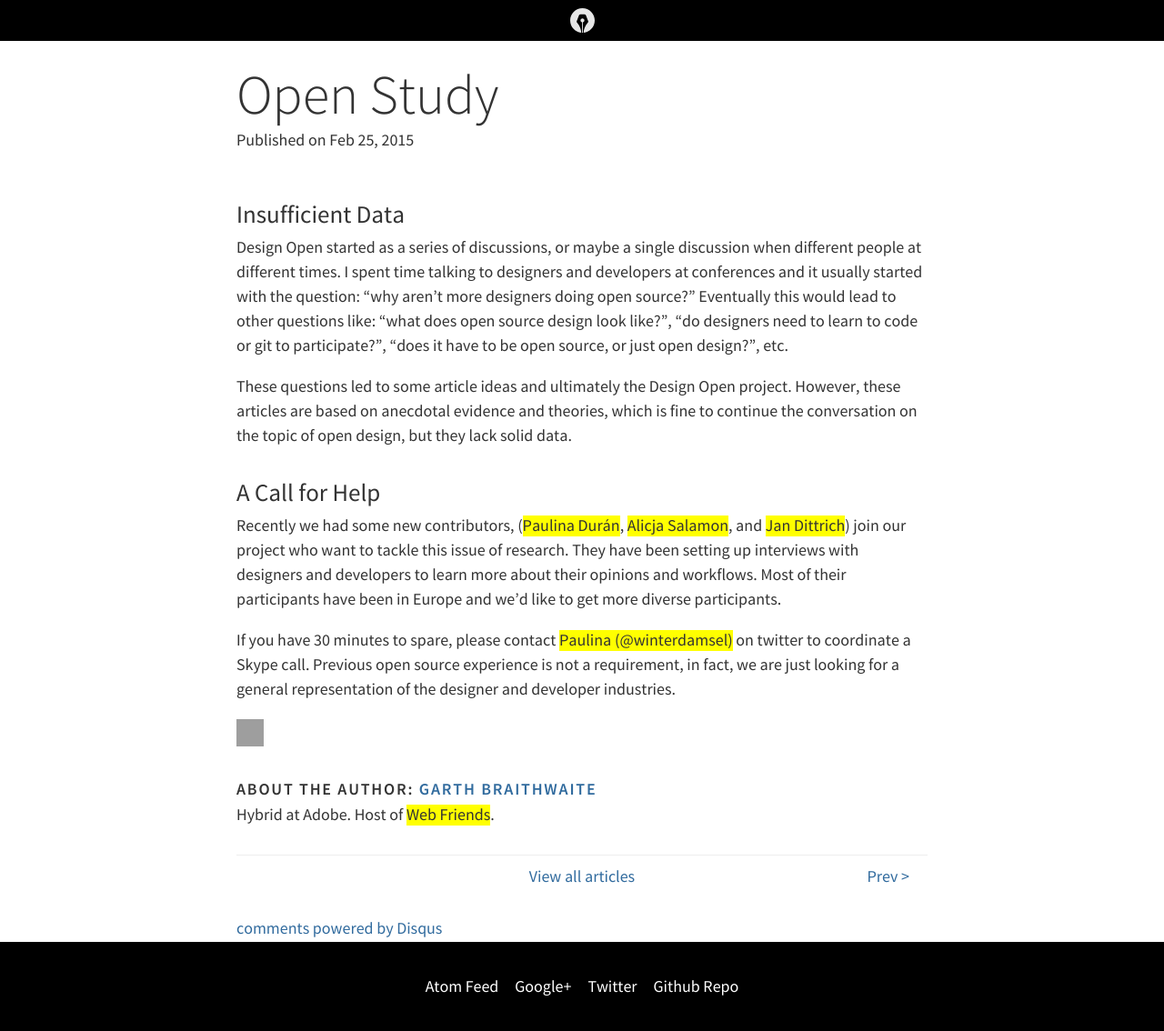
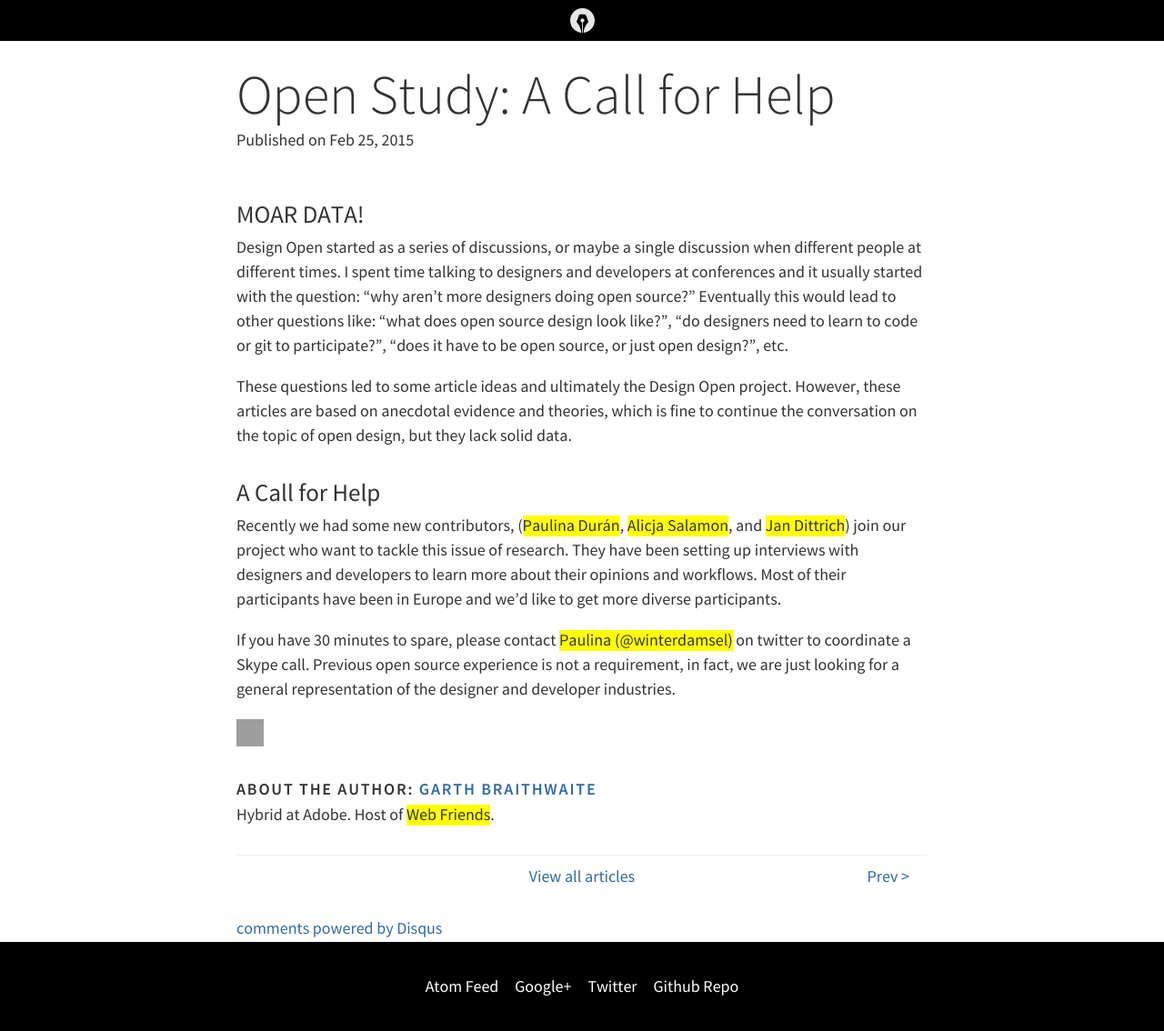
Before and after one commit to DesignOpen/designopen.github.io, a Jekyll site: the page built from articles/_posts/2015-02-25-open-study.md, in a window 1280 px wide and 1136 px high. Shown: the whole window at 91% size. Built offline with Jekyll 4.4.1, drawn with Linux system fonts in a browser that asks for light colours; comment, search, counter and statistics services are not loaded; grey boxes are pictures that could not be loaded.

Commit message:
updated title

```diff
--- a/articles/_posts/2015-02-25-open-source-study.md
+++ b/articles/_posts/2015-02-25-open-study.md
@@ -1,5 +1,5 @@
 ---
-title: "Open Study"
+title: "Open Study: A Call for Help"
 layout: post
 category: articles
 author: garthdb
@@ -7,7 +7,7 @@
 tags: ux,study
 excerpt:
 ---
-##Insufficient Data
+##MOAR DATA!
 
 Design Open started as a series of discussions, or maybe a single discussion when different people at different times. I spent time talking to designers and developers at conferences and it usually started with the question: "why aren't more designers doing open source?" Eventually this would lead to other questions like: "what does open source design look like?", "do designers need to learn to code or git to participate?", "does it have to be open source, or just open design?", etc.
 
```
